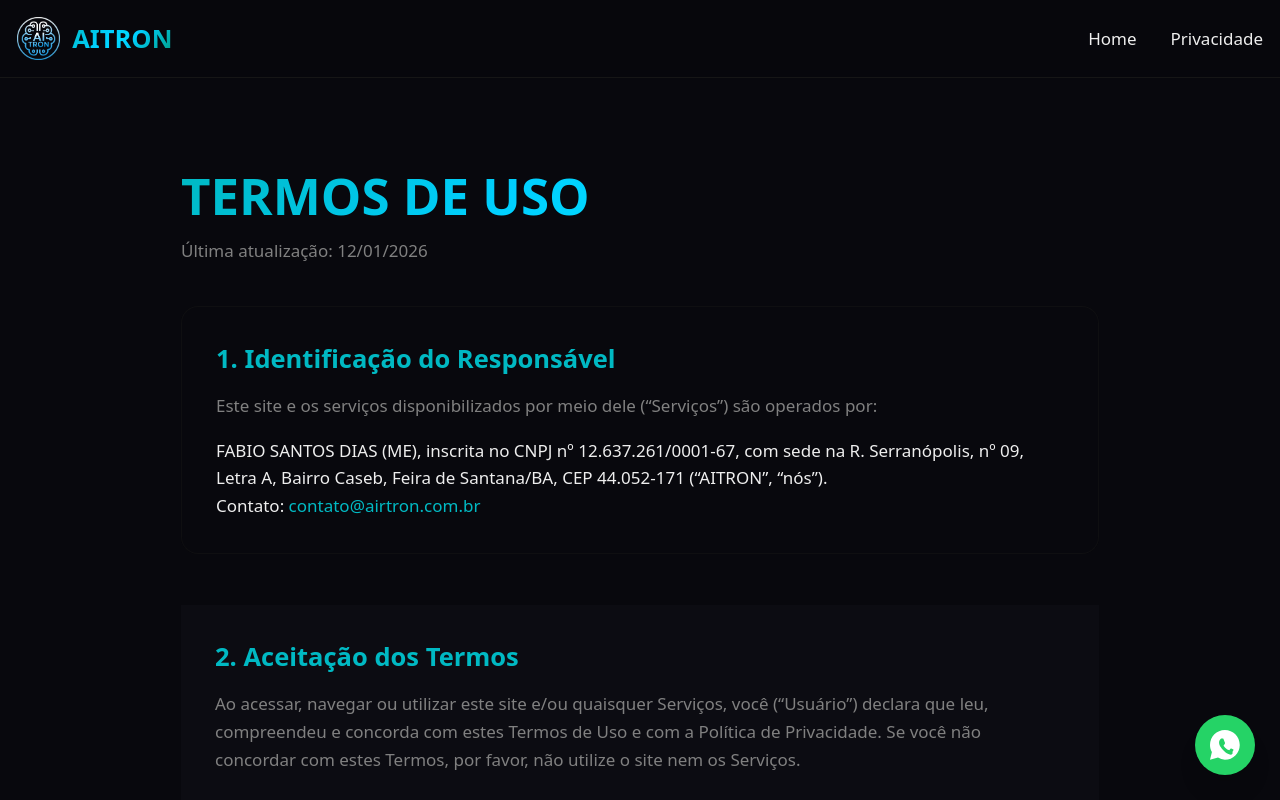
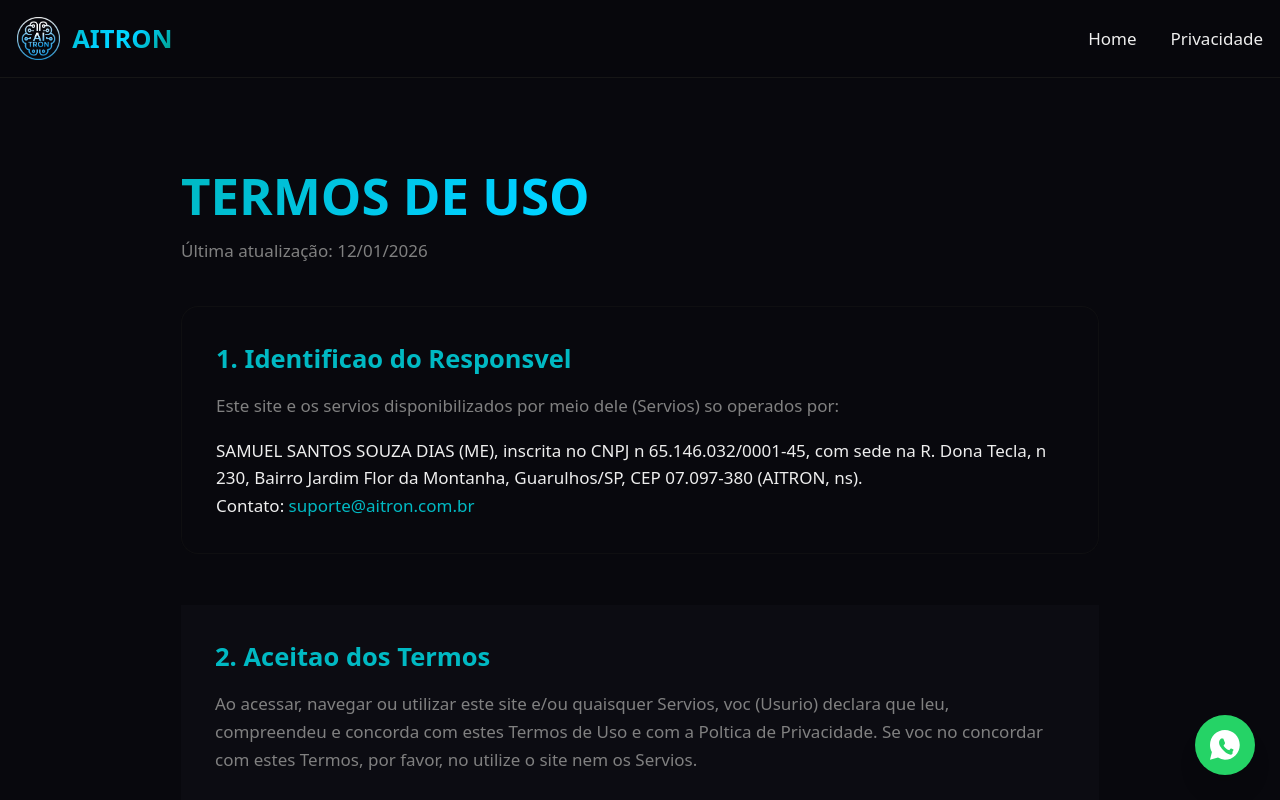
Before and after one commit to fabiosandias/aitron-website, a React (Vite) app: page /termos in a window 1280 px wide. Shown: the top 800 px of the page. Built offline with nearby package versions, Linux system fonts and the light colour scheme.

Commit message:
Dados da empresa alterado e atulizado..

```diff
--- a/src/App.jsx
+++ b/src/App.jsx
@@ -603,10 +603,10 @@ const Footer = () => {
             <p className='text-muted-foreground text-sm flex items-center space-x-2'>
               <Mail className='w-4 h-4' />
               <a
-                href='mailto:contato@aitron.com.br'
+                href='mailto:suporte@aitron.com.br'
                 className='hover:underline cursor-pointer'
               >
-                contato@aitron.com.br
+                suporte@aitron.com.br
               </a>
             </p>
           </div>
--- a/src/DataDeletion.jsx
+++ b/src/DataDeletion.jsx
@@ -71,7 +71,7 @@ function DataDeletion() {
 
           <div className='bg-background/50 p-6 rounded-2xl border border-border text-left mb-8'>
             <p className='mb-4 italic'>Envie um e-mail para o nosso Encarregado de Dados:</p>
-            <p className='text-primary font-bold text-xl mb-4'>contato@airtron.com.br</p>
+            <p className='text-primary font-bold text-xl mb-4'>suporte@aitron.com.br</p>
             <ul className='space-y-2 text-sm text-muted-foreground'>
               <li>• Assunto: <strong>Exclusão de Dados — Meta/WhatsApp</strong></li>
               <li>• Informe seu <strong>número de WhatsApp</strong> (com DDD)</li>
@@ -83,7 +83,7 @@ function DataDeletion() {
             Nosso prazo de resposta e execução é de até <strong>5 dias úteis</strong>. Confirmaremos via e-mail assim que o processo for concluído em nossos bancos de dados.
           </p>
 
-          <a href="mailto:contato@airtron.com.br">
+          <a href="mailto:suporte@aitron.com.br">
             <Button size="lg" className="w-full sm:w-auto">Solicitar Exclusão Agora</Button>
           </a>
         </motion.div>
--- a/src/PrivacyPolicy.jsx
+++ b/src/PrivacyPolicy.jsx
@@ -77,10 +77,10 @@ const Footer = () => {
           <p className='text-muted-foreground text-xs mb-4'>Desenvolvido com tecnologia de ponta para impulsionar seu negócio.</p>
 
           <div className='bg-card/30 p-4 rounded-lg border border-border/50 text-left max-w-2xl mx-auto mb-6 text-xs text-muted-foreground'>
-            <p><strong>Razão Social:</strong> FABIO SANTOS DIAS (ME)</p>
-            <p><strong>CNPJ:</strong> 12.637.261/0001-67</p>
-            <p><strong>Endereço:</strong> R. Serranópolis, nº 09, Letra A, Bairro Caseb, Feira de Santana/BA, CEP 44.052-171</p>
-            <p><strong>E-mail:</strong> contato@airtron.com.br</p>
+            <p><strong>Razão Social:</strong> SAMUEL SANTOS SOUZA DIAS (ME)</p>
+            <p><strong>CNPJ:</strong> 65.146.032/0001-45</p>
+            <p><strong>Endereço:</strong> R. Dona Tecla, nº 230, Bairro Jardim Flor da Montanha, Guarulhos/SP, CEP 07.097-380</p>
+            <p><strong>E-mail:</strong> suporte@aitron.com.br</p>
           </div>
 
           <div className='flex justify-center space-x-4'>
@@ -167,10 +167,10 @@ function PrivacyPolicy() {
               <h2 className='text-2xl font-semibold text-primary mb-4'>1. Quem somos (Controlador)</h2>
               <p>A AITRON é o nome fantasia/serviço operado por:</p>
               <p className="mt-4 font-medium text-foreground">
-                FABIO SANTOS DIAS (ME)<br/>
-                CNPJ: 12.637.261/0001-67<br/>
-                Endereço: R. Serranópolis, nº 09, Letra A, Bairro Caseb, Feira de Santana/BA, CEP 44.052-171<br/>
-                E-mail de contato (Privacidade): <a href="mailto:contato@airtron.com.br" className="text-primary hover:underline">contato@airtron.com.br</a>
+                SAMUEL SANTOS SOUZA DIAS (ME)<br/>
+                CNPJ: 65.146.032/0001-45<br/>
+                Endereço: R. Dona Tecla, nº 230, Bairro Jardim Flor da Montanha, Guarulhos/SP, CEP 07.097-380<br/>
+                E-mail de contato (Privacidade): <a href="mailto:suporte@aitron.com.br" className="text-primary hover:underline">suporte@aitron.com.br</a>
               </p>
             </section>
 
@@ -251,7 +251,7 @@ function PrivacyPolicy() {
               <h2 className='text-2xl font-semibold text-primary mb-4'>12. Instruções de exclusão de dados (Meta/WhatsApp)</h2>
               <p className="mb-6">Se você deseja solicitar a exclusão de dados relacionados ao atendimento/integrações:</p>
               <ol className="list-decimal pl-6 space-y-3">
-                <li>Envie um e-mail para <a href="mailto:contato@airtron.com.br" className="text-primary hover:underline font-bold">contato@airtron.com.br</a></li>
+                <li>Envie um e-mail para <a href="mailto:suporte@aitron.com.br" className="text-primary hover:underline font-bold">suporte@aitron.com.br</a></li>
                 <li>Assunto: <strong>Exclusão de Dados — Meta/WhatsApp</strong></li>
                 <li>Informe o número de telefone utilizado e detalhes do atendimento.</li>
               </ol>
@@ -260,8 +260,8 @@ function PrivacyPolicy() {
 
             <div className="flex flex-col items-center pt-10 border-t border-border">
               <p className="text-foreground font-semibold mb-2">Encarregado de Dados (DPO)</p>
-              <p className="text-sm mb-6">Fábio Santos Dias</p>
-              <a href="mailto:contato@airtron.com.br">
+              <p className="text-sm mb-6">Samuel Santos Souza Dias</p>
+              <a href="mailto:suporte@aitron.com.br">
                 <Button>Exercer Meus Direitos</Button>
               </a>
             </div>
--- a/src/Terms.jsx
+++ b/src/Terms.jsx
@@ -77,10 +77,10 @@ const Footer = () => {
           <p className='text-muted-foreground text-xs mb-4'>Desenvolvido com tecnologia de ponta para impulsionar seu negócio.</p>
 
           <div className='bg-card/30 p-4 rounded-lg border border-border/50 text-left max-w-2xl mx-auto mb-6 text-xs text-muted-foreground'>
-            <p><strong>Razão Social:</strong> FABIO SANTOS DIAS (ME)</p>
-            <p><strong>CNPJ:</strong> 12.637.261/0001-67</p>
-            <p><strong>Endereço:</strong> R. Serranópolis, nº 09, Letra A, Bairro Caseb, Feira de Santana/BA, CEP 44.052-171</p>
-            <p><strong>E-mail:</strong> contato@airtron.com.br</p>
+            <p><strong>Razão Social:</strong> SAMUEL SANTOS SOUZA DIAS (ME)</p>
+            <p><strong>CNPJ:</strong> 65.146.032/0001-45</p>
+            <p><strong>Endereço:</strong> R. Dona Tecla, nº 230, Bairro Jardim Flor da Montanha, Guarulhos/SP, CEP 07.097-380</p>
+            <p><strong>E-mail:</strong> suporte@aitron.com.br</p>
           </div>
 
           <div className='flex justify-center space-x-4'>
@@ -127,17 +127,17 @@ function Terms() {
 
           <div className='prose prose-invert max-w-none space-y-12 text-muted-foreground leading-relaxed'>
             <section className="bg-card/30 p-8 rounded-2xl border border-border/50 backdrop-blur-sm">
-              <h2 className='text-2xl font-semibold text-primary mb-4'>1. Identificação do Responsável</h2>
-              <p>Este site e os serviços disponibilizados por meio dele (“Serviços”) são operados por:</p>
+              <h2 className='text-2xl font-semibold text-primary mb-4'>1. Identificao do Responsvel</h2>
+              <p>Este site e os servios disponibilizados por meio dele (Servios) so operados por:</p>
               <p className="mt-4 font-medium text-foreground">
-                FABIO SANTOS DIAS (ME), inscrita no CNPJ nº 12.637.261/0001-67, com sede na R. Serranópolis, nº 09, Letra A, Bairro Caseb, Feira de Santana/BA, CEP 44.052-171 (“AITRON”, “nós”).<br/>
-                Contato: <a href="mailto:contato@airtron.com.br" className="text-primary hover:underline">contato@airtron.com.br</a>
+                SAMUEL SANTOS SOUZA DIAS (ME), inscrita no CNPJ n 65.146.032/0001-45, com sede na R. Dona Tecla, n 230, Bairro Jardim Flor da Montanha, Guarulhos/SP, CEP 07.097-380 (AITRON, ns).<br/>
+                Contato: <a href="mailto:suporte@aitron.com.br" className="text-primary hover:underline">suporte@aitron.com.br</a>
               </p>
             </section>
 
             <section className="p-8">
-              <h2 className='text-2xl font-semibold text-primary mb-4'>2. Aceitação dos Termos</h2>
-              <p>Ao acessar, navegar ou utilizar este site e/ou quaisquer Serviços, você (“Usuário”) declara que leu, compreendeu e concorda com estes Termos de Uso e com a Política de Privacidade. Se você não concordar com estes Termos, por favor, não utilize o site nem os Serviços.</p>
+              <h2 className='text-2xl font-semibold text-primary mb-4'>2. Aceitao dos Termos</h2>
+              <p>Ao acessar, navegar ou utilizar este site e/ou quaisquer Servios, voc (Usurio) declara que leu, compreendeu e concorda com estes Termos de Uso e com a Poltica de Privacidade. Se voc no concordar com estes Termos, por favor, no utilize o site nem os Servios.</p>
             </section>
 
             <section className="bg-card/30 p-8 rounded-2xl border border-border/50 backdrop-blur-sm">
@@ -207,8 +207,8 @@ function Terms() {
 
             <div className="flex flex-col items-center pt-10 border-t border-border">
               <p className="text-foreground font-semibold mb-4">Dúvidas sobre estes Termos?</p>
-              <a href="mailto:contato@airtron.com.br">
-                <Button variant="outline">contato@airtron.com.br</Button>
+              <a href="mailto:suporte@aitron.com.br">
+                <Button variant="outline">suporte@aitron.com.br</Button>
               </a>
             </div>
           </div>
```
